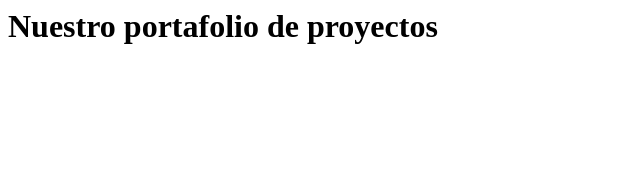
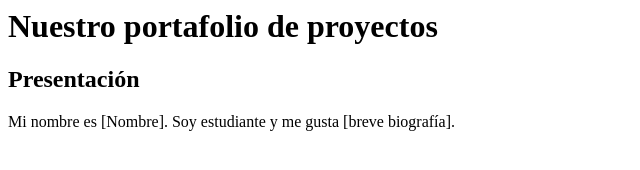
Before and after one commit to bochoita/portafolio-equipo, a plain HTML site: page index.html in a window 1280 px wide. Shown: the whole page, without its empty margins (0-640 px from the left). Drawn offline with Linux system fonts and the light colour scheme.

Commit message:
Agregar sección de presentación personal

```diff
--- a/index.html
+++ b/index.html
@@ -1 +1,5 @@
 <h1>Nuestro portafolio de proyectos</h1>
+<section id="presentacion">
+    <h2>Presentación</h2>
+    <p>Mi nombre es [Nombre]. Soy estudiante y me gusta [breve biografía].</p>
+</section
```
